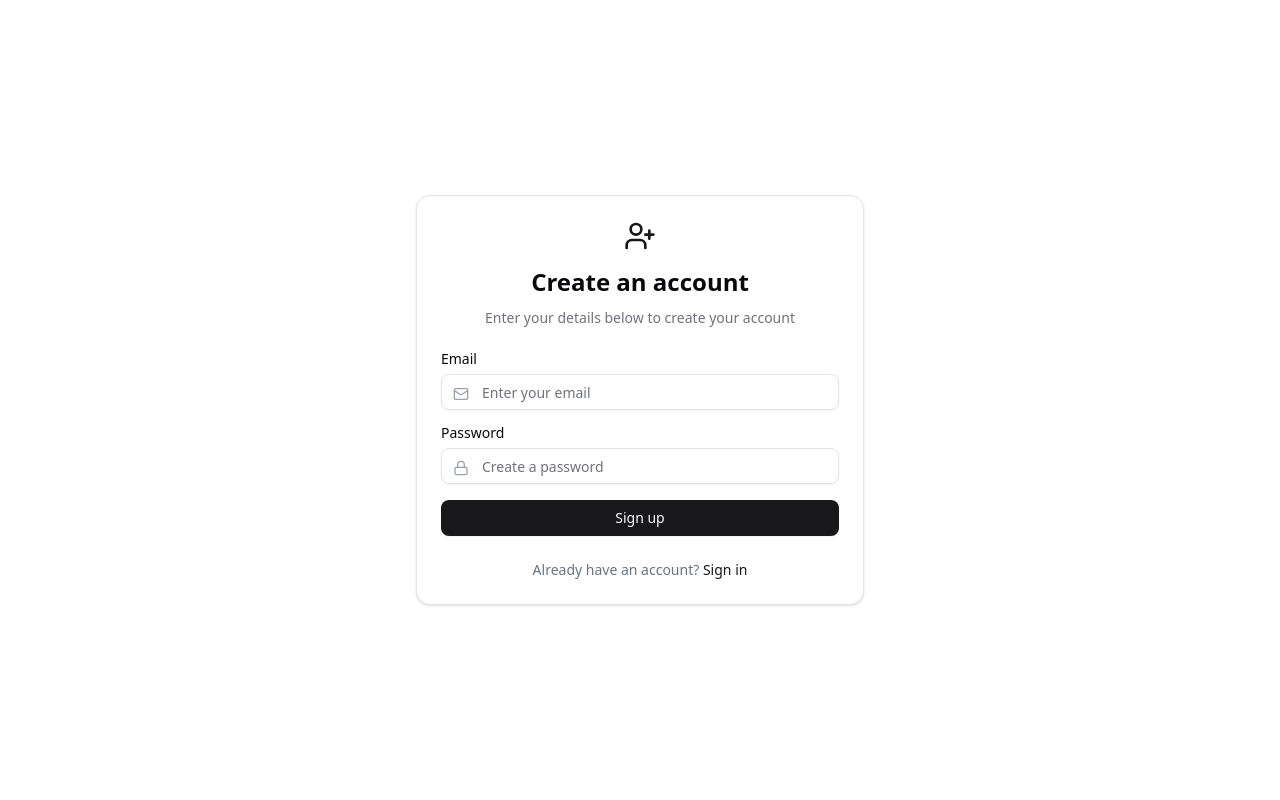
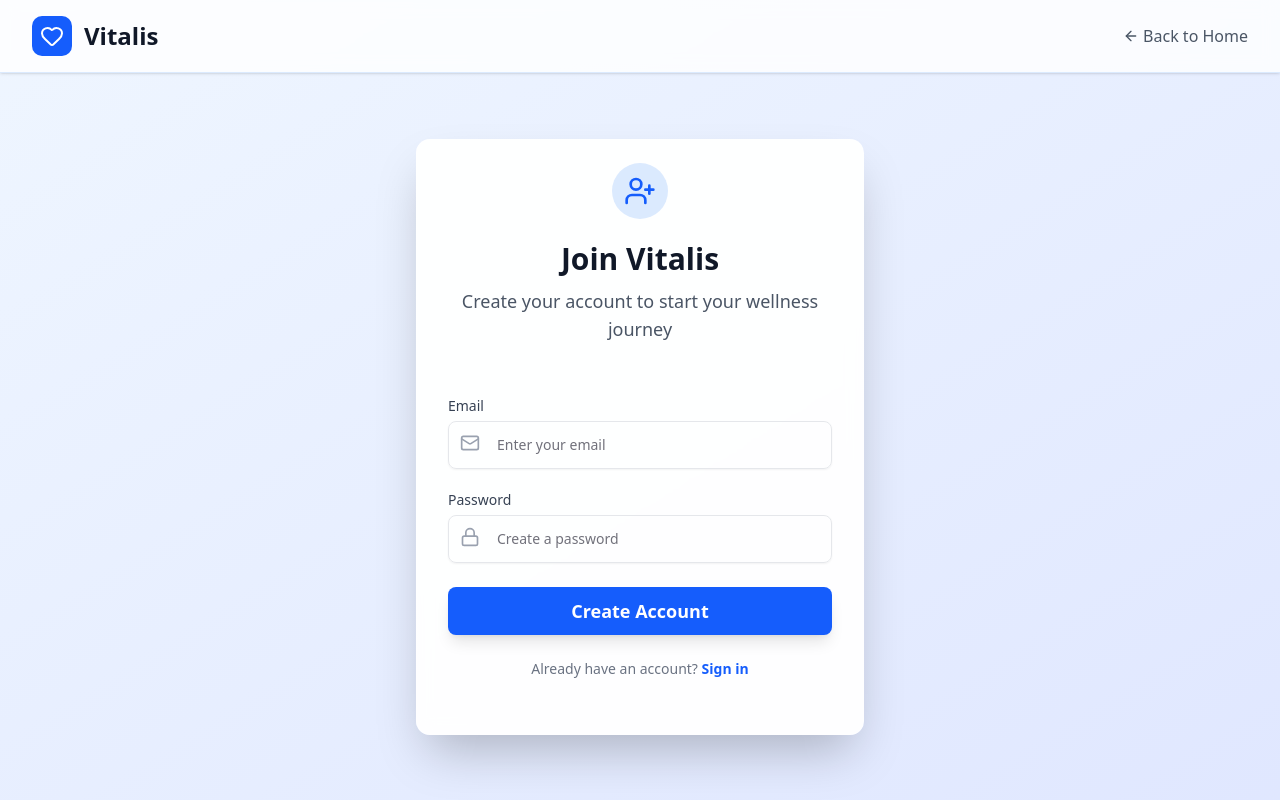
Before and after one commit to tinkerhubcet/CODERECET, a Next.js app in the folder apps/client/: page /signup in a window 1280 px wide. Built offline with nearby package versions, Linux system fonts and the light colour scheme.

Commit message:
updated signup styling

```diff
--- a/apps/client/src/app/signup/page.jsx
+++ b/apps/client/src/app/signup/page.jsx
@@ -13,7 +13,7 @@ import {
 import { Label } from "@/components/ui/label";
 import { Input } from "@/components/ui/input";
 import { Button } from "@/components/ui/button";
-import { Mail, Lock, UserPlus } from "lucide-react";
+import { Mail, Lock, UserPlus, Heart, ArrowLeft } from "lucide-react";
 
 const SignUp = () => {
     const [email, setEmail] = useState("");
@@ -34,30 +34,62 @@ const SignUp = () => {
     };
 
     return (
-        <div className="flex min-h-screen items-center justify-center bg-white">
-            <Card className="w-full max-w-md">
-                <CardHeader className="space-y-1">
-                    <div className="flex justify-center mb-2">
-                        <UserPlus className="h-8 w-8 text-primary" />
+        <div className="min-h-screen bg-gradient-to-br from-blue-50 to-indigo-100 flex flex-col">
+            {/* Header */}
+            <header className="bg-white/80 backdrop-blur-sm shadow-sm border-b border-blue-100">
+                <div className="max-w-7xl mx-auto px-4 sm:px-6 lg:px-8">
+                    <div className="flex justify-between items-center py-4">
+                        <div className="flex items-center space-x-3">
+                            <div className="bg-blue-600 p-2 rounded-lg">
+                                <Heart className="h-6 w-6 text-white" />
                             </div>
-                    <CardTitle className="text-2xl font-bold text-center">
-                        Create an account
+                            <span className="text-2xl font-bold text-gray-900">
+                                Vitalis
+                            </span>
+                        </div>
+                        <button
+                            onClick={() => router.push("/")}
+                            className="flex items-center text-gray-600 hover:text-blue-600 transition-colors"
+                        >
+                            <ArrowLeft className="h-4 w-4 mr-1" />
+                            Back to Home
+                        </button>
+                    </div>
+                </div>
+            </header>
+
+            {/* Main Content */}
+            <div className="flex-1 flex items-center justify-center px-4 py-12">
+                <Card className="w-full max-w-md shadow-2xl border-0 bg-white/95 backdrop-blur-sm">
+                    <CardHeader className="space-y-1 pb-8">
+                        <div className="flex justify-center mb-4">
+                            <div className="bg-blue-100 p-3 rounded-full">
+                                <UserPlus className="h-8 w-8 text-blue-600" />
+                            </div>
+                        </div>
+                        <CardTitle className="text-3xl font-bold text-center text-gray-900">
+                            Join Vitalis
                         </CardTitle>
-                    <CardDescription className="text-center">
-                        Enter your details below to create your account
+                        <CardDescription className="text-center text-gray-600 text-lg">
+                            Create your account to start your wellness journey
                         </CardDescription>
                     </CardHeader>
-                <CardContent>
-                    <form onSubmit={handleSignUp} className="space-y-4">
+                    <CardContent className="px-8">
+                        <form onSubmit={handleSignUp} className="space-y-6">
                             <div className="space-y-2">
-                            <Label htmlFor="email">Email</Label>
+                                <Label
+                                    htmlFor="email"
+                                    className="text-gray-700 font-medium"
+                                >
+                                    Email
+                                </Label>
                                 <div className="relative">
-                                <Mail className="absolute left-3 top-3 h-4 w-4 text-gray-400" />
+                                    <Mail className="absolute left-3 top-3 h-5 w-5 text-gray-400" />
                                     <Input
                                         id="email"
                                         type="email"
                                         placeholder="Enter your email"
-                                    className="pl-10"
+                                        className="pl-12 h-12 border-gray-200 focus:border-blue-500 focus:ring-blue-500"
                                         value={email}
                                         onChange={(e) => setEmail(e.target.value)}
                                         required
@@ -65,14 +97,19 @@ const SignUp = () => {
                                 </div>
                             </div>
                             <div className="space-y-2">
-                            <Label htmlFor="password">Password</Label>
+                                <Label
+                                    htmlFor="password"
+                                    className="text-gray-700 font-medium"
+                                >
+                                    Password
+                                </Label>
                                 <div className="relative">
-                                <Lock className="absolute left-3 top-3 h-4 w-4 text-gray-400" />
+                                    <Lock className="absolute left-3 top-3 h-5 w-5 text-gray-400" />
                                     <Input
                                         id="password"
                                         type="password"
                                         placeholder="Create a password"
-                                    className="pl-10"
+                                        className="pl-12 h-12 border-gray-200 focus:border-blue-500 focus:ring-blue-500"
                                         value={password}
                                         onChange={(e) =>
                                             setPassword(e.target.value)
@@ -81,17 +118,20 @@ const SignUp = () => {
                                     />
                                 </div>
                             </div>
-                        <Button type="submit" className="w-full">
-                            Sign up
+                            <Button
+                                type="submit"
+                                className="w-full h-12 bg-blue-600 hover:bg-blue-700 text-white font-semibold text-lg transition-all transform hover:scale-105 shadow-lg"
+                            >
+                                Create Account
                             </Button>
                         </form>
                     </CardContent>
-                <CardFooter className="flex justify-center">
+                    <CardFooter className="flex justify-center px-8 pb-8">
                         <div className="text-sm text-center text-gray-500">
                             Already have an account?{" "}
                             <a
                                 href="/signin"
-                            className="text-primary hover:underline"
+                                className="text-blue-600 hover:text-blue-700 font-semibold hover:underline"
                             >
                                 Sign in
                             </a>
@@ -99,6 +139,7 @@ const SignUp = () => {
                     </CardFooter>
                 </Card>
             </div>
+        </div>
     );
 };
 
```
Lines whose indentation alone changed are shown as unchanged.
